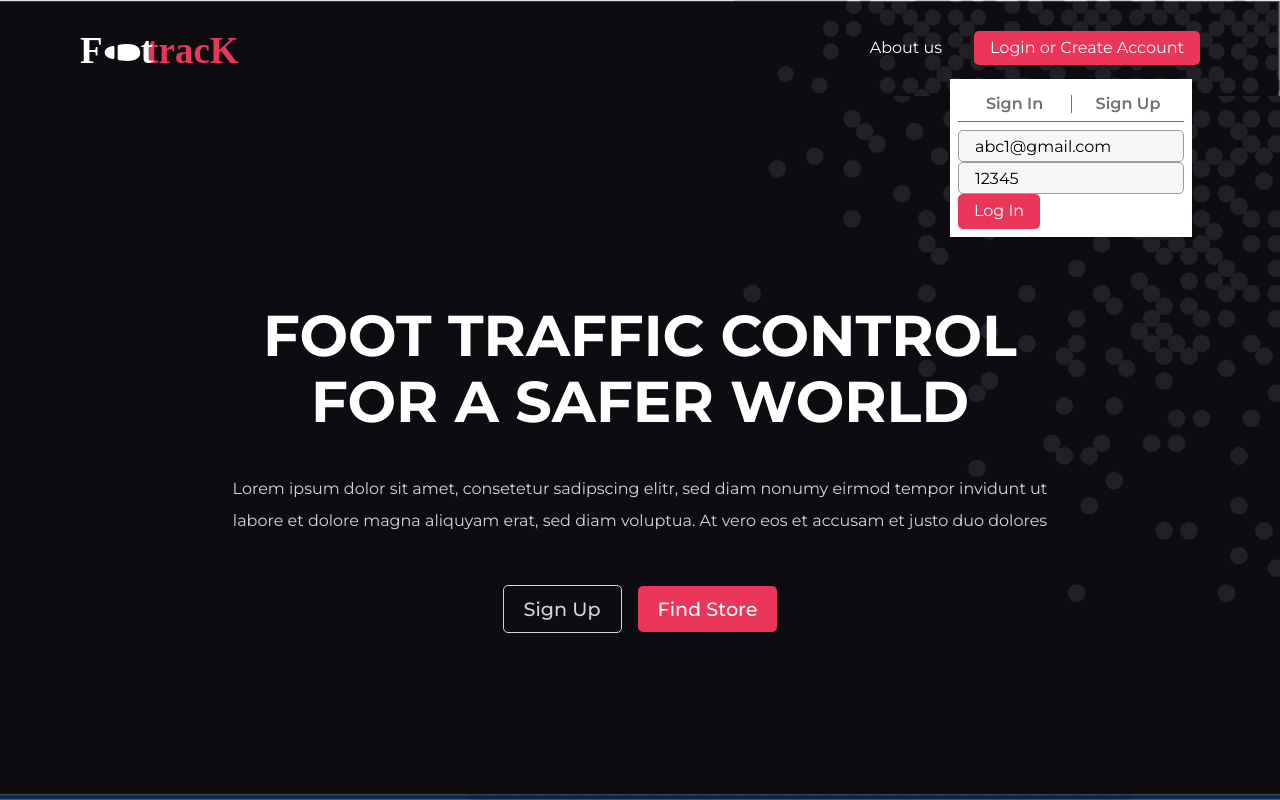
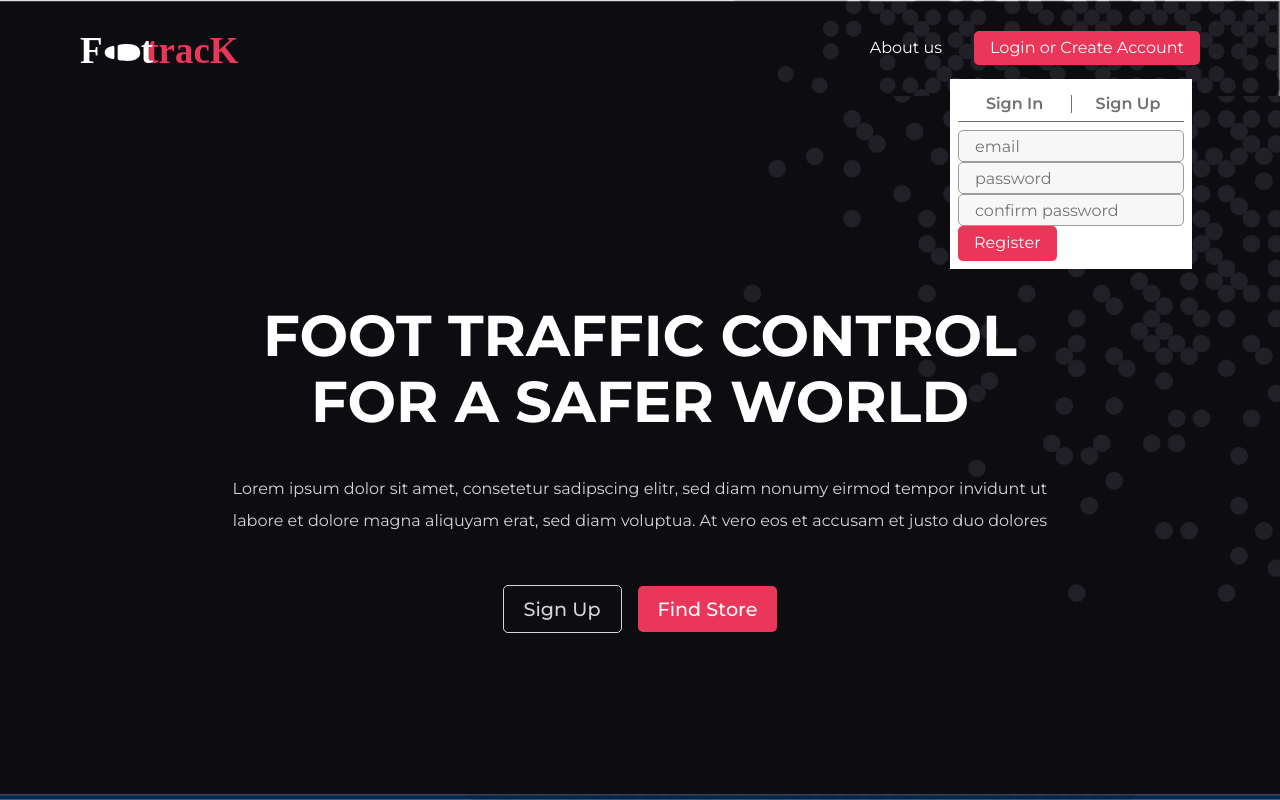
Before and after one commit to Disjoin-Covid-19/Traffoot-FrontEnd, a React (Create React App) app: page / in a window 1280 px wide. Both pictures are taken after a click on the button "Login or Create Account". Built offline with nearby package versions, Linux system fonts and the light colour scheme.

Commit message:
added register part

```diff
--- a/src/components/LoginRegisterPopup/SignIn.tsx
+++ b/src/components/LoginRegisterPopup/SignIn.tsx
@@ -10,7 +10,7 @@ const SignIn: React.FC<Props> = (props) => {
     const [username, setUsername] = useState("abc1@gmail.com");
     const [password, setPassword] = useState("12345");
 
-    const { login, loggingIn } = useAuth();
+    const { login, authLoading: loggingIn } = useAuth();
 
     const onSubmit = useCallback((e:FormEvent) => {
         e.preventDefault();
@@ -21,11 +21,13 @@ const SignIn: React.FC<Props> = (props) => {
         <form className={style.form} onSubmit={onSubmit}>
             <Input
                 value={username}
+                placeholder="email"
                 onChange={e => setUsername(e.target.value)}
             />
             <Input
                 value={password}
                 onChange={e => setPassword(e.target.value)}
+                placeholder="password"
             />
             <Button styling="primary">
                 {loggingIn ? "Logging in..." : "Log In"}
--- /dev/null
+++ b/src/components/LoginRegisterPopup/SignUp.tsx
@@ -0,0 +1,46 @@
+import React, { useCallback, FormEvent, useState } from 'react';
+import style from './loginregister.module.css';
+import { useAuth } from 'contexts/Auth/auth.hooks';
+import Input from 'components/Input';
+import Button from 'components/Button';
+
+interface Props { }
+
+const SignUp: React.FC<Props> = (props) => {
+
+    const { authLoading, register } = useAuth();
+
+    const [username, setUsername] = useState("");
+    const [password, setPassword] = useState("");
+    const [passwordConfirm, setPasswordConfirm] = useState("");
+
+    const onSubmit = useCallback((e: FormEvent) => {
+        e.preventDefault();
+        register(username, password);
+    }, []);
+
+    return (
+        <form className={style.form} onSubmit={onSubmit}>
+            <Input
+                value={username}
+                placeholder="email"
+                onChange={e => setUsername(e.target.value)}
+            />
+            <Input
+                value={password}
+                placeholder="password"
+                onChange={e => setPassword(e.target.value)}
+            />
+            <Input
+                value={passwordConfirm}
+                placeholder="confirm password"
+                onChange={e => setPasswordConfirm(e.target.value)}
+            />
+            <Button styling="primary">
+                {authLoading ? 'Registering...' : 'Register'}
+            </Button>
+        </form>
+    )
+}
+
+export default SignUp;
--- a/src/components/LoginRegisterPopup/index.tsx
+++ b/src/components/LoginRegisterPopup/index.tsx
@@ -2,6 +2,7 @@ import React, { useState } from 'react';
 import style from './loginregister.module.css';
 import Button from 'components/Button';
 import SignIn from './SignIn';
+import SignUp from './SignUp';
 import { useTriggered } from './useTriggered';
 
 interface Props { }
@@ -29,7 +30,7 @@ const LoginRegisterPopup: React.FC<Props> = (props) => {
                         {
                             tab === "signin"
                                 ? <SignIn />
-                                : <SignIn />
+                                : <SignUp />
                         }
                     </div>
                 </div>
--- a/src/contexts/Auth/auth.context.ts
+++ b/src/contexts/Auth/auth.context.ts
@@ -1,14 +1,15 @@
 import React from 'react';
 
 interface IAuthState {
-    loggingIn: boolean;
+    authLoading: boolean;
     token: string | undefined;
     username: string | undefined;
 }
 
 interface IAuthActions {
-    setToken(t: IAuthState["token"]):void;
+    setToken(t: string):void;
     login(username: string, password: string): void;
+    register(username: string, password: string): void;
 }
 
 const AuthContext = React.createContext<IAuthState & IAuthActions>({} as any);
--- a/src/contexts/Auth/auth.provider.tsx
+++ b/src/contexts/Auth/auth.provider.tsx
@@ -15,22 +15,38 @@ const AuthProvider: React.FC<Props> = ({ children }) => {
 
     const [username, setUsername] = useState(storedUsername);
     const [token, setToken] = useState(storedToken);
-    const [loggingIn, setLoggingIn] = useState(false);
+    const [authLoading, setAuthLoading] = useState(false);
 
     useEffect(() => {
         FTAxios.defaults.headers.common['Authorization'] = 'Bearer ' + token;
     }, [token])
 
+    const register = useCallback(async (username: string, password: string) => {
+        setAuthLoading(true);
+
+        try {
+            const response = await FootTrackAPI.register(username, password);
+
+
+        } catch (error) {
+            console.log('error registering', error);
+        }
+    }, [])
+
     const login = useCallback(async (username: string, password: string) => {
-        setLoggingIn(true);
+        setAuthLoading(true);
 
-        const response = await FootTrackAPI.login(username, password);
-
-        if (response.status === 200) {
+        try {
+            const response = await FootTrackAPI.login(username, password);
             const { token } = response.data;
             setToken(token);
             setUsername(username);
             serializeAuth(username, token)
+
+        } catch (error) {
+            console.log('error logging in', error);
+        } finally {
+            setAuthLoading(false)
         }
 
     }, [serializeAuth])
@@ -38,8 +54,9 @@ const AuthProvider: React.FC<Props> = ({ children }) => {
     return (
         <AuthContext.Provider value={{
             token,
-            loggingIn,
+            authLoading,
             username,
+            register,
             setToken,
             login
         }}>
```
